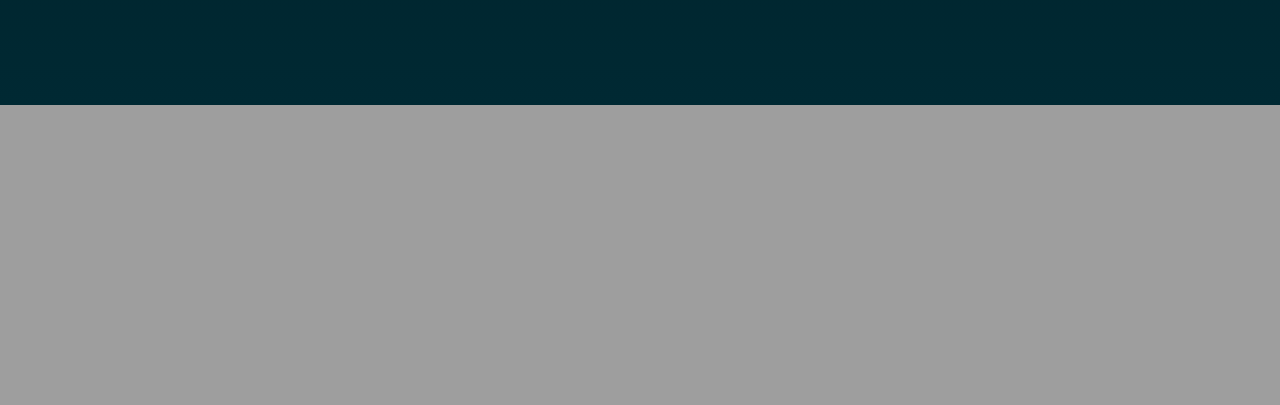
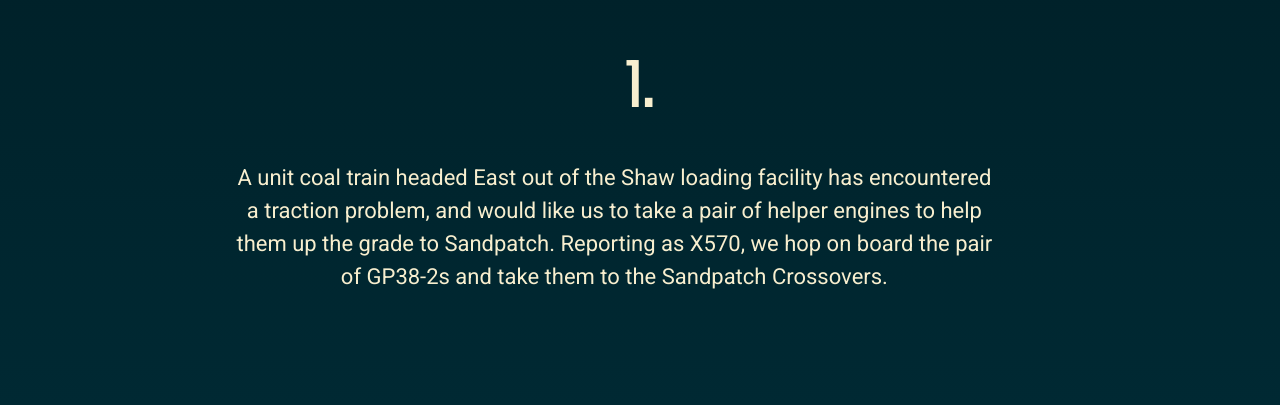
Before and after one commit to allforthe64/cs50wFinalProject, a Django app: page /showcase in a window 1280 px wide; the page is wider, and only the part inside the window is pictured. Shown: the part 1839-2244 px from the top of that part. Before the commit the page ends 1944 px from the top of that part, so only its background shows below. Run offline with Django 3.2, Linux system fonts and the light colour scheme; some libraries are stand-ins or nearby versions.

Commit message:
project completed

```diff
--- a/finalProject/TSW2/static/TSW2/showcase.js
+++ b/finalProject/TSW2/static/TSW2/showcase.js
@@ -20,6 +20,19 @@ document.addEventListener('DOMContentLoaded', function () {
 
         //style dot
         dot.style.backgroundColor = "red";
+
+        //swap out the articles
+        document.querySelectorAll(".snippet").forEach(item => {
+
+            if (item.id == `p${swap}`) {
+
+                item.style.display = "block";
+            }
+            else {
+                item.style.display = "none";
+            }
+
+        })
     })
 
     document.querySelector("#L").addEventListener("click", event => {
@@ -40,5 +53,17 @@ document.addEventListener('DOMContentLoaded', function () {
 
         //style dot
         dot.style.backgroundColor = "red";
+
+        //swap out the articles
+        document.querySelectorAll(".snippet").forEach(item => {
+
+            if (item.id == `p${swap}`) {
+
+                item.style.display = "block";
+            }
+            else {
+                item.style.display = "none";
+            }
+        })
     })
 })
--- a/finalProject/TSW2/templates/TSW2/comparison.html
+++ b/finalProject/TSW2/templates/TSW2/comparison.html
@@ -17,7 +17,7 @@
     <br>
     <br>
     <div class="videoDiv">
-        <iframe width="768" height="432" src="https://youtube.com/embed/dbRPU9wHj-w" allowfullscreen frameborder=0>
+        <iframe width="768" height="432" src="https://youtube.com/embed/oUpD8z4FxXg" allowfullscreen frameborder=0>
         </iframe>
     </div>
 
--- a/finalProject/TSW2/templates/TSW2/layout.html
+++ b/finalProject/TSW2/templates/TSW2/layout.html
@@ -33,7 +33,7 @@
                         <a class="nav-link" href="{% url 'spotlights' %}" style="font-size: 20px; margin-top: 7.75%; transform: translate(150px); color: rgb(248, 239, 207)">Location Spotlights</a>
                     </li>
                     <li class="nav-item">
-                        <a class="nav-link" href="{% url 'compendium' %}" style="font-size: 20px; margin-top: 2%; transform: translate(220px); color: rgb(248, 239, 207)">Train Sim World 2 Locomotive, Passenger Car, And Freight Car Fact Finder</a>
+                        <a class="nav-link" href="{% url 'compendium' %}" style="font-size: 20px; margin-top: 2%; transform: translate(220px, 12px); color: rgb(248, 239, 207)">Fact Finder</a>
                     </li>
                     <li class="nav-item">
                         <a class="nav-link" href="{% url 'showcase' %}" style="font-size: 20px; transform: translate(300px, 12px); color: rgb(248, 239, 207)">Gameplay Showcase</a>
--- a/finalProject/TSW2/templates/TSW2/showcase.html
+++ b/finalProject/TSW2/templates/TSW2/showcase.html
@@ -3,7 +3,7 @@
 
 {% block body %}
     <div class="titleDivsM">
-        <img src="https://williamraineyapplication.files.wordpress.com/2021/10/game-play-showcase.png" class="bgImg">
+        <img src="https://williamraineyapplication.files.wordpress.com/2021/10/game-play-showcase1.png" class="bgImg">
     </div>
     <hr style="background-color: rgb(248, 239, 207); width: 90%">
     <br>
@@ -111,8 +111,52 @@
     <br>
     <br>
     <br>
+    <div style="text-align:center;" id="p1" class="snippet">
+        <p class="articleHeaders" >1.</p>
+        <p class="comparisonParagraphs" style="text-align: center; margin-left: 18%">A unit coal train headed East out of the Shaw loading facility has encountered a traction problem, and would like us to take a pair of helper engines to help them up the grade to Sandpatch. Reporting as X570, we hop on board the pair of GP38-2s and take them to the Sandpatch Crossovers.</p>
+    </div>
+    <div style="text-align:center; display: none;" id="p2" class="snippet">
+        <p class="articleHeaders">2.</p>
+        <p class="comparisonParagraphs" style="text-align: center; margin-left: 18%">Now that we’re above the crossovers, we get clearance from the dispatcher to take the helper engines to Salisbury Junction where the coal train is waiting for us. The GP38-2s start to throttle up as they start to slowly roll down the grade.</p>
+    </div>
+    <div style="text-align:center; display: none;" id="p3" class="snippet">
+        <p class="articleHeaders">3.</p>
+        <p class="comparisonParagraphs" style="text-align: center; margin-left: 18%">Arriving at Salisbury Junction, we bring the locomotives to a stop before getting clearance from the dispatcher to couple onto the coal train.</p>
+    </div>
+    <div style="text-align:center; display: none;" id="p4" class="snippet">
+        <p class="articleHeaders">4.</p>
+        <p class="comparisonParagraphs" style="text-align: center; margin-left: 18%">Once we’ve got clearance from dispatch, we proceed at reduced speed and couple onto the coal train. To our left, a tank train slowly climbs the hill towards the summit at Sandpatch.</p>
+    </div>
+    <div style="text-align:center; display: none;" id="p5" class="snippet">
+        <p class="articleHeaders">5.</p>
+        <p class="comparisonParagraphs" style="text-align: center; margin-left: 18%">Now that we’re coupled to the train, it’s time to get this show on the road. We start the train rolling with orders to stop near the summit at Sandpatch. At the end of the train, a pair of SD40-2s pushes from behind, bringing up the power of the train to 10,000 horsepower.</p>
+    </div>
+    <div style="text-align:center; display: none;" id="p6" class="snippet">
+        <p class="articleHeaders">6.</p>
+        <p class="comparisonParagraphs" style="text-align: center; margin-left: 18%">Now reporting as train B251, the train roars underneath the Highway 219 overpass. We blast the horn at the grade crossing and continue onwards up the hill.</p>
+    </div>
+    <div style="text-align:center; display: none;" id="p7" class="snippet">
+        <p class="articleHeaders">7.</p>
+        <p class="comparisonParagraphs" style="text-align: center; margin-left: 18%">The highway now behind us, we roll over the girder bridge that crosses Blue Lick Creek. The sounds of screaming steel and rumbling diesel engines echo off the walls of the mountain valley.</p>
+    </div>
+    <div style="text-align:center; display: none;" id="p8" class="snippet">
+        <p class="articleHeaders">8.</p>
+        <p class="comparisonParagraphs" style="text-align: center; margin-left: 18%">B251 can next be seen at the grade crossing in Meyersdale, PA. The train grinds up the hill at a cool 18 mph, with both locomotives at full throttle.</p>
+    </div>
+    <div style="text-align:center; display: none;" id="p9" class="snippet">
+        <p class="articleHeaders">9.</p>
+        <p class="comparisonParagraphs" style="text-align: center; margin-left: 18%">As we near the summit of the Alleghenies, we throttle down the locomotives and prepare to stop at Sandpatch. Underneath the Deal Street bridge, our train can be seen crawling slowly up towards our destination.</p>
+    </div>
+    <div style="text-align:center; display: none;" id="p10" class="snippet">
+        <p class="articleHeaders">10.</p>
+        <p class="comparisonParagraphs" style="text-align: center; margin-left: 18%">Once we’ve made our stop at Sandpatch, we are given instructions to proceed along the mainline to the yard at Cumberland, MA. We throttle up the locomotives, and slowly the train starts to inch forward. We’re starting the train on a steep grade, and it takes nearly full throttle and sand to keep the train from rolling backwards.</p>
+    </div>
+    <div style="text-align:center; display: none;" id="p11" class="snippet">
+        <p class="articleHeaders">11.</p>
+        <p class="comparisonParagraphs" style="text-align: center; margin-left: 18%">And finally, B251 disappears into Sandpatch Tunnel, destined for Cumberland yard and beyond!</p>
+    </div>
     <br>
-
+    <br>
     <br>
     <br>
 {% endblock %}
```
Also changed, not shown: finalProject/TSW2/templates/TSW2/spotlights.html (+4 -4 lines).
